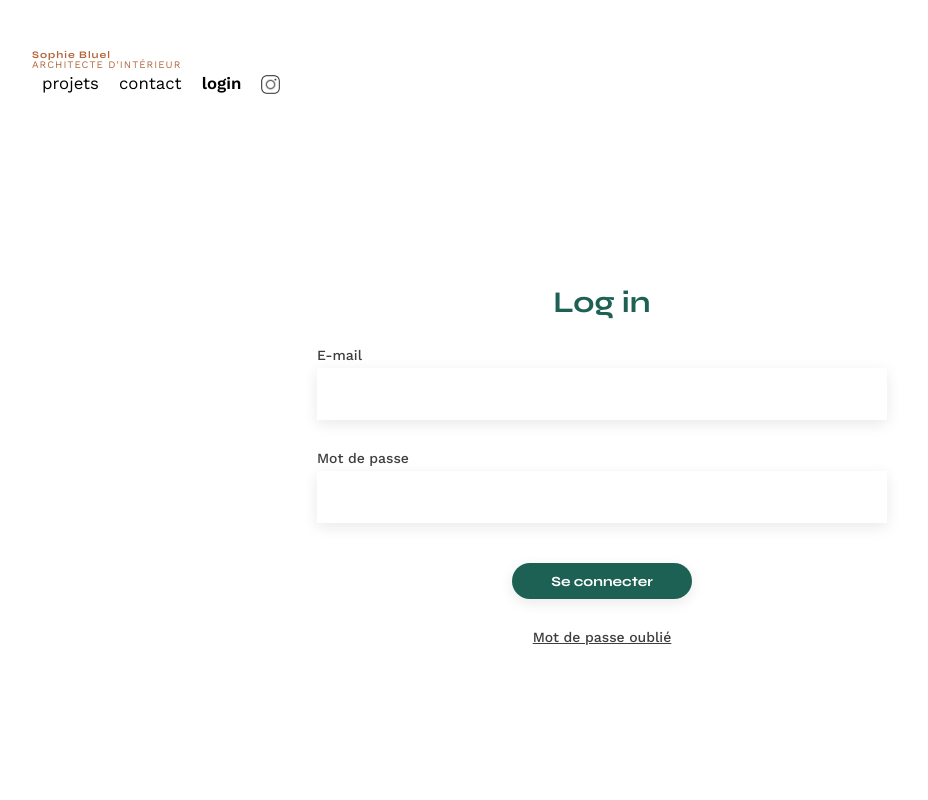
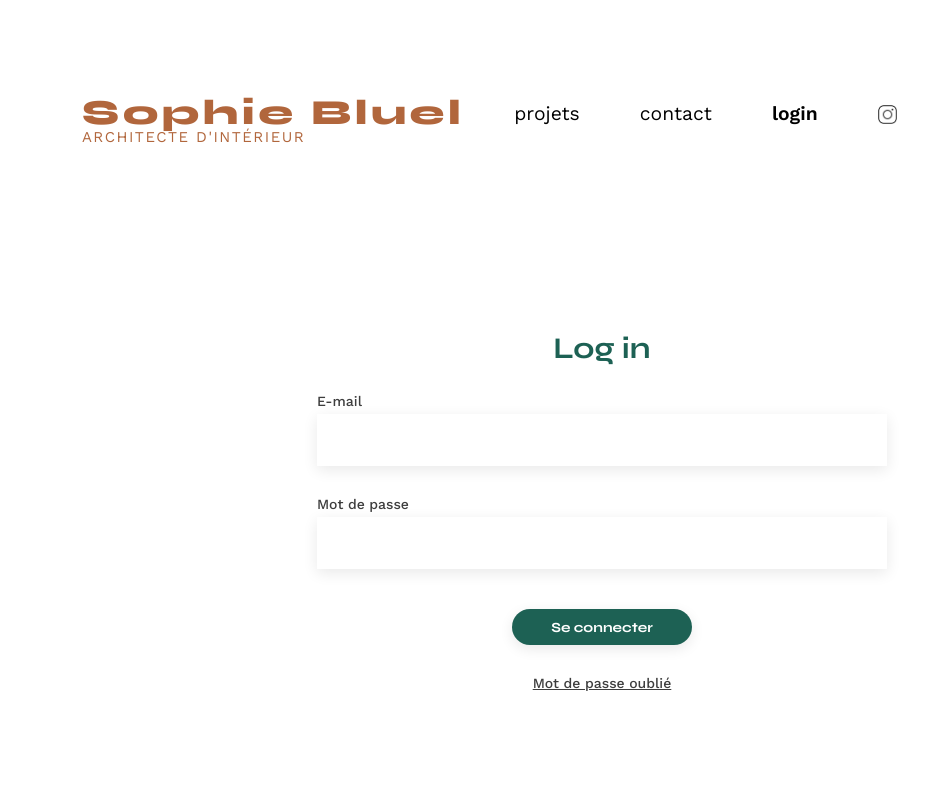
Before and after one commit to VincentP974/Creez-une-page-web-dynamique-avec-JavaScript, a plain HTML site: page FrontEnd/login.html in a window 1280 px wide. Shown: the top 800 px of the page, without its empty margins (38-966 px from the left). Drawn offline with nearby package versions, Linux system fonts and the light colour scheme.

Commit message:
ajout de style au header

```diff
--- a/FrontEnd/assets/style.css
+++ b/FrontEnd/assets/style.css
@@ -287,6 +287,49 @@ footer li a,
 	display: none;
 }
 
+/*** CSS HEADER ***/
+
+.nav-for-user {
+	display: flex;
+	flex-direction: row;
+	justify-content: space-between;
+	padding: 50px 50px 0 50px;
+}
+
+h1 {
+	display: flex;
+	flex-direction: column;
+}
+
+h1 .name-of-designer {
+	font-weight: 800;
+	font-size: 1.6em;
+	line-height: 26px;
+	color: #B1663C;
+}
+
+h1 .job-of-designer {
+	font-size: 0.680em;
+	line-height: 12px;
+	letter-spacing: 0.1em;
+	margin-top: 5px;
+	color: #B1663C;
+}
+
+nav ul {
+	display: flex;
+	flex-direction: row;
+	align-items: center;
+}
+
+nav li {
+	padding-left: 50px;
+}
+
+nav a {
+	font-size: 1.15em;
+	line-height: 19px;
+}
 
 /* introduction */
 #introduction {
@@ -314,6 +357,15 @@ footer li a,
 
 #introduction p {
 	margin-bottom: 0.5em;
+}
+
+
+#introduction #update-description {
+	padding-bottom: 20px;
+}
+
+#introduction #update-img {
+	padding-top: 15px;
 }
 
 #portfolio h2 {
```
